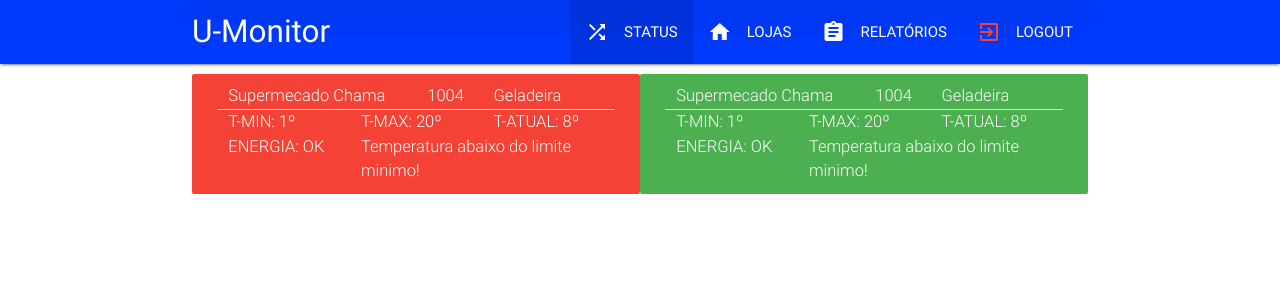
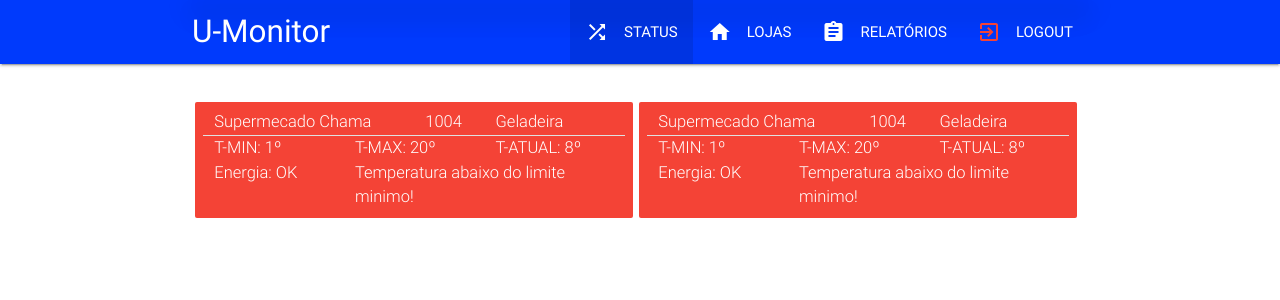
Before and after one commit to Uniliva/tcc-fatec-front-end-angular2, an Angular app: page /status in a window 1280 px wide. Shown: the top 300 px of the page. Built offline with nearby package versions, Linux system fonts and the light colour scheme.

Commit message:
Ajuste Ricardo

```diff
--- a/src/app/status/dash-status/dash-status.component.css
+++ b/src/app/status/dash-status/dash-status.component.css
@@ -5,15 +5,34 @@
 .alert {
     border-radius: 2px;
     top: 35px;
-    width: auto;
-    margin-top: 10px;
+    width: calc(50% - 10px) !important;
+    margin-top: 7px;
     max-width: 100%;
     height: auto;
     min-height: 48px;
     line-height: 1.5em;
-    background-color: #323232;
-    padding: 10px 25px;
+    padding: 8px;
     font-size: 1.1rem;
     font-weight: 300;
     color: #fff;
+
 }
+.alert > div{
+    white-space: nowrap;
+}
+.alert > div:last-child{
+    white-space: normal;
+}
+.uai > div{
+    position: relative;
+    display: inline-block;
+    vertical-align: top;
+    margin:  3px;
+
+}
+
+@media (max-width: 767px) {
+    .alert {
+        width:calc(100% - 10px) !important;
+    }
+}
--- a/src/app/status/dash-status/dash-status.component.html
+++ b/src/app/status/dash-status/dash-status.component.html
@@ -1,45 +1,37 @@
-<div class="row">
+<div class="row uai ">
   <div class="red alert  col s12 m6 l6 ">
     <div class="row">
       <div class="col s6">Supermecado Chama</div>
       <div class="col s2">1004</div>
       <div class="col s4">Geladeira</div>
     </div>
-
     <div class="divider"></div>
-
-    <div class="row">
+    <div class="row ">
       <div class="col s4">T-MIN: 1º</div>
       <div class="col s4">T-MAX: 20º</div>
       <div class="col s4">T-ATUAL: 8º</div>
     </div>
-
     <div class="row">
-      <div class="col s4">ENERGIA: OK</div>
+      <div class="col s4">Energia: OK</div>
       <div class="col s8">Temperatura abaixo do limite minimo!</div>
     </div>
   </div>
 
-
-<div class="green alert  col s12 m6 l6 ">
+  <div class="red alert  col s12 m6 l6 ">
       <div class="row">
         <div class="col s6">Supermecado Chama</div>
         <div class="col s2">1004</div>
         <div class="col s4">Geladeira</div>
       </div>
-
       <div class="divider"></div>
-
-  <div class="row">
+      <div class="row ">
         <div class="col s4">T-MIN: 1º</div>
         <div class="col s4">T-MAX: 20º</div>
         <div class="col s4">T-ATUAL: 8º</div>
       </div>
-
       <div class="row">
-    <div class="col s4">ENERGIA: OK</div>
+        <div class="col s4">Energia: OK</div>
         <div class="col s8">Temperatura abaixo do limite minimo!</div>
       </div>
     </div>
-
 </div>
```
Lines whose indentation alone changed are shown as unchanged.
